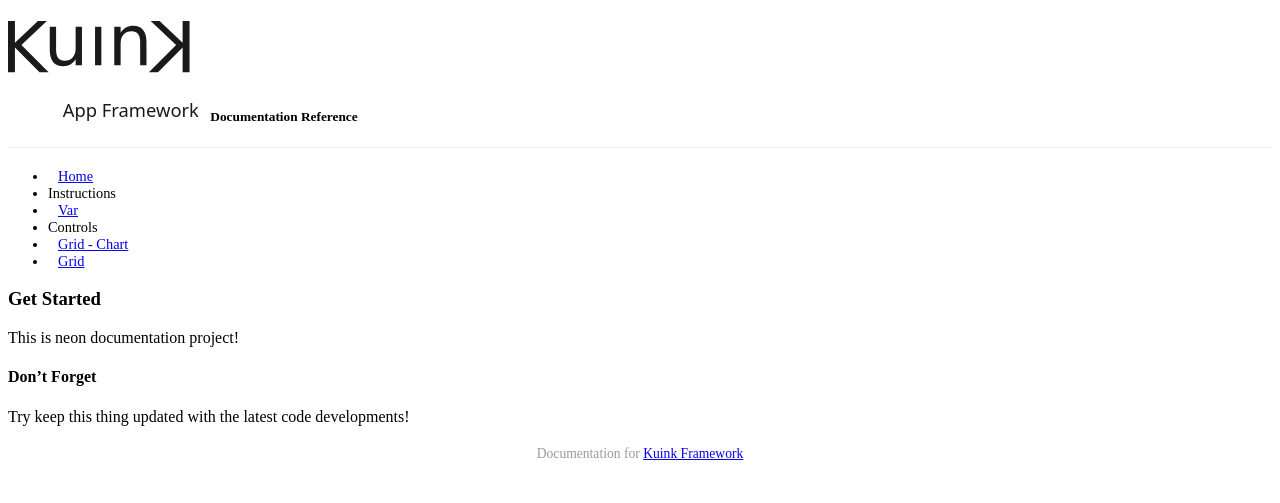
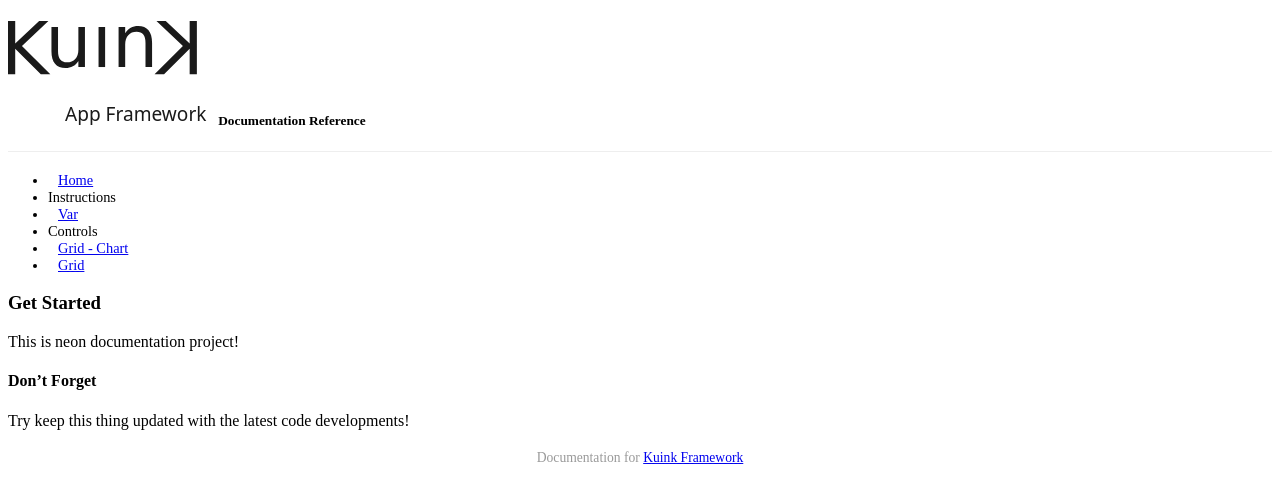
Before and after one commit to kuink/kuink-docs, a Jekyll site: the page built from index.md, in a window 1280 px wide. Shown: the top 503 px of the page. Built offline with Jekyll 4.4.1, drawn with Linux system fonts in a browser that asks for light colours; Markdown is read by kramdown in place of the engine named in the settings; a style sheet for code colours, icons or effects is not loaded.

```diff
--- a/_includes/header.html
+++ b/_includes/header.html
@@ -1,5 +1,5 @@
 <h4><a class=brand href="{{ site.baseurl }}/">
 
-<img src="{{ site.baseurl }}/images/kuink_simple.svg" style="height: 100px;" /></a>
+<img src="{{ site.baseurl }}/images/kuink_simple.svg" style="height: 104px;" /></a>
     {% if site.subtitle %}<small>{{ site.subtitle }}</small>{% endif %}
 </h4>
```
